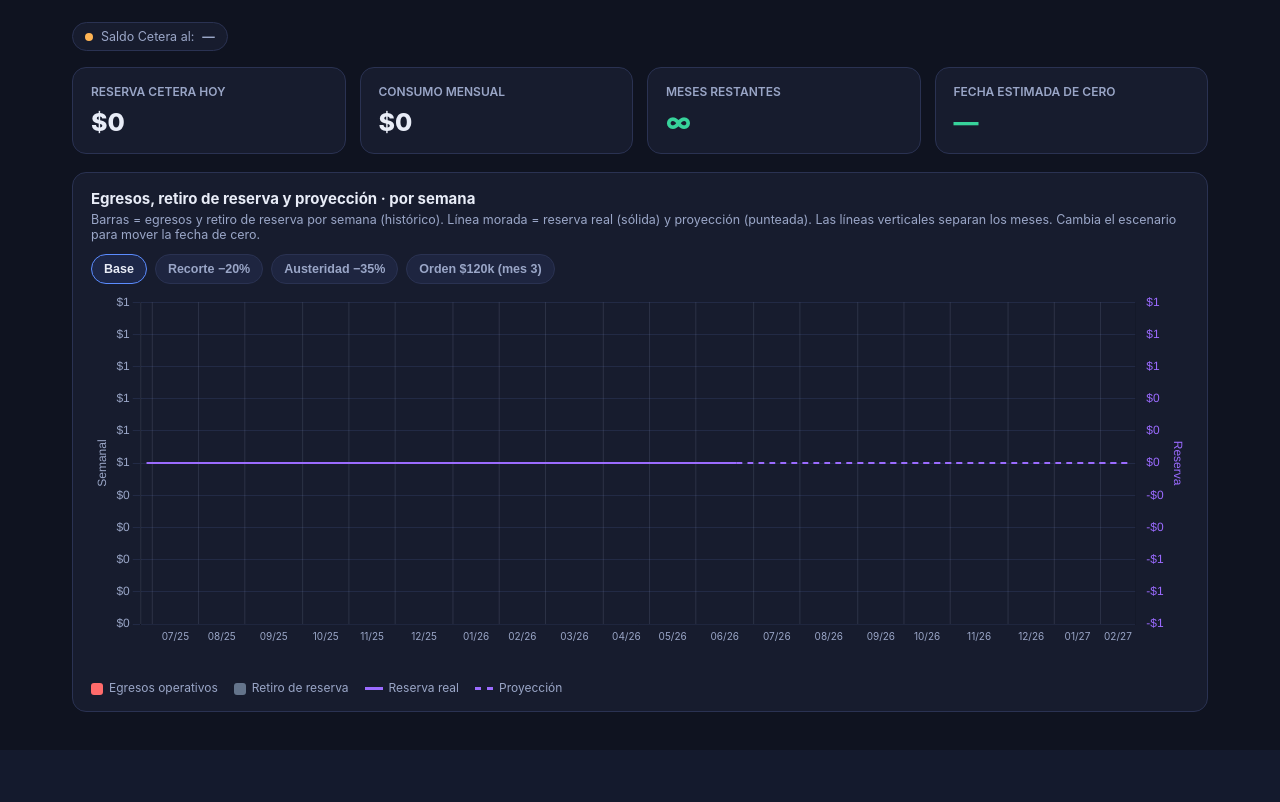
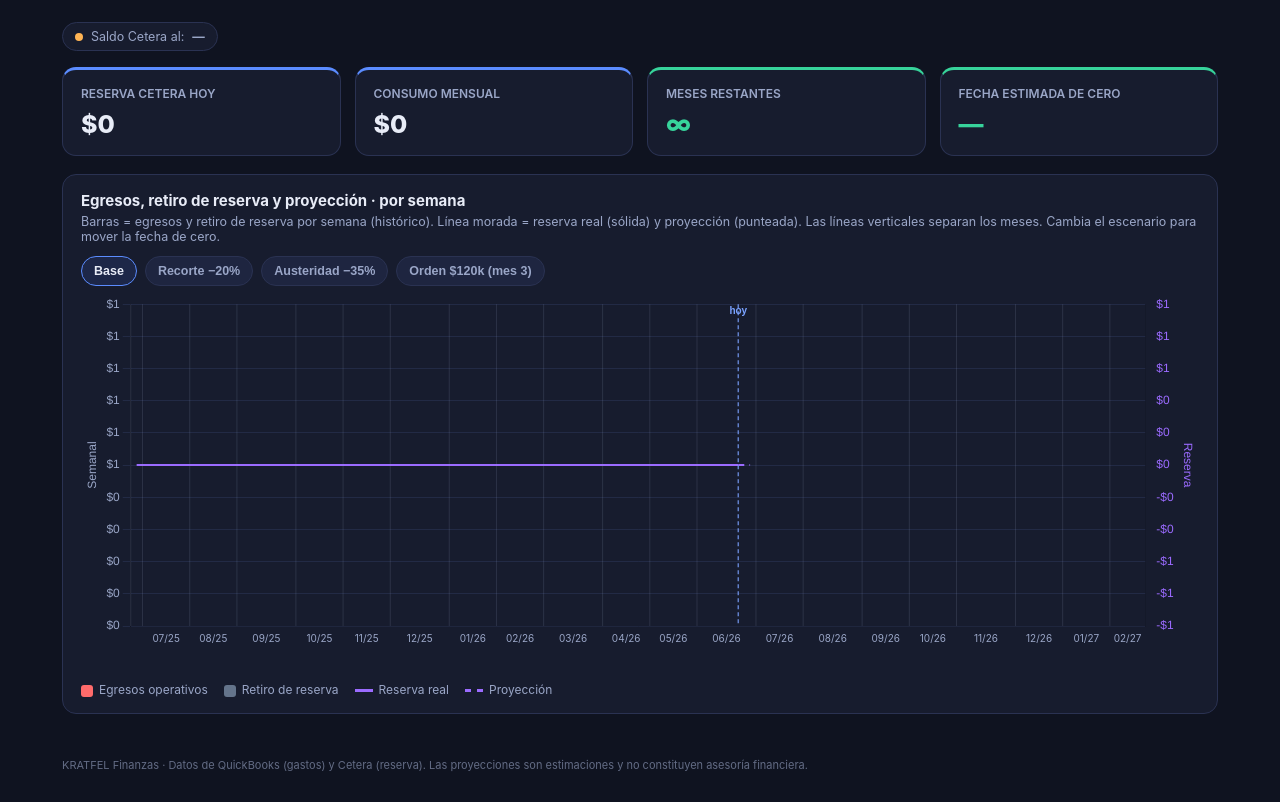
Before and after one commit to pabvi-a11y/kratfel-finanzas, a PHP site: page / in a window 1280 px wide. Shown: the part 63-865 px from the top of the page. Before the commit the page ends 813 px from the top, so only its background shows below. Run offline with PHP 8.4, Linux system fonts and the light colour scheme; the visitor is signed in with stand-in values (Sample User, id 1); data that the repository does not hold is empty.

Commit message:
Pase de diseño: chart clamp en $0 + marca hoy, KPIs con acento+hover, zebra P&L, favicon, footer disclaimer, lockup login, microinteracciones

```diff
--- a/auth/login.php
+++ b/auth/login.php
@@ -27,7 +27,8 @@ if ($_SERVER['REQUEST_METHOD'] === 'POST') {
 $csrf = csrf_token();
 ?>
 <!DOCTYPE html><html lang="es"><head><meta charset="utf-8">
-<meta name="viewport" content="width=device-width, initial-scale=1"><title>Entrar — KRATFEL Finanzas</title>
+<meta name="viewport" content="width=device-width, initial-scale=1">
+<link rel="icon" type="image/png" href="/assets/favicon.png"><title>Entrar — KRATFEL Finanzas</title>
 <style>body{font-family:-apple-system,Segoe UI,Roboto,sans-serif;background:#0f1320;color:#e8ecf7;display:flex;min-height:100vh;align-items:center;justify-content:center}
 .card{background:#171c2e;border:1px solid #2a3252;border-radius:14px;padding:28px;width:320px}
 h1{font-size:18px;margin:0 0 18px}label{font-size:12.5px;color:#9aa6c7}
@@ -35,7 +36,7 @@ input{width:100%;box-sizing:border-box;margin:6px 0 14px;background:#0e1322;bord
 button{width:100%;background:#5b8cff;color:#fff;border:none;border-radius:10px;padding:11px;font-weight:700;font-size:14px;cursor:pointer}
 .err{color:#ff6b6b;font-size:13px;margin-bottom:10px}</style></head>
 <body><form class="card" method="post">
-<h1 style="display:flex;align-items:center;gap:7px;justify-content:center;flex-wrap:wrap"><img src="/assets/logo_kratfel.png" alt="Kratfel" style="height:26px"> <span style="font-weight:400;color:#9aa6c7;font-size:15px">· Finanzas</span></h1>
+<div style="display:flex;flex-direction:column;align-items:center;gap:5px;margin:0 0 22px"><img src="/assets/logo_kratfel.png" alt="Kratfel" style="height:26px"><span style="font-size:10px;letter-spacing:.22em;text-transform:uppercase;color:#9aa6c7">Finanzas</span></div>
 <?php if ($error): ?><div class="err"><?= htmlspecialchars($error) ?></div><?php endif; ?>
 <input type="hidden" name="csrf" value="<?= htmlspecialchars($csrf) ?>">
 <label>Correo</label><input type="email" name="email" required autofocus>
--- a/forecast.php
+++ b/forecast.php
@@ -42,7 +42,8 @@ $eventos=[
 $data=['saldo'=>$saldo,'asof'=>$asof,'cats'=>$cats,'eventos'=>$eventos,'mes0'=>(int)date('n'),'anio0'=>(int)date('Y')];
 ?>
 <!DOCTYPE html><html lang="es"><head><meta charset="utf-8">
-<meta name="viewport" content="width=device-width, initial-scale=1"><title>Forecast — KRATFEL Finanzas</title>
+<meta name="viewport" content="width=device-width, initial-scale=1">
+<link rel="icon" type="image/png" href="/assets/favicon.png"><title>Forecast — KRATFEL Finanzas</title>
 <style>
 :root{--bg:#0f1320;--panel:#171c2e;--panel2:#1e2540;--line:#2a3252;--txt:#e8ecf7;--mut:#9aa6c7;--acc:#5b8cff;--good:#37d39b;--warn:#ffb454;--bad:#ff6b6b;--yellow:#3a3520;--yellowbd:#7a6a2a}
 *{box-sizing:border-box}body{margin:0;font-family:-apple-system,Segoe UI,Roboto,sans-serif;background:var(--bg);color:var(--txt)}
@@ -78,7 +79,7 @@ thead th{color:var(--mut);font-size:11px;text-transform:uppercase;letter-spacing
 .zero{color:var(--bad);font-weight:700}
 .legend{margin-top:10px;color:var(--mut);font-size:12px}.legend b{color:#ffe39a}
 .catname{font-weight:600}
-</style></head>
+.card{transition:border-color .15s ease}.card:hover{border-color:#33406b}.ftr{max-width:1200px;margin:0 auto;padding:6px 22px 30px;color:var(--mut);font-size:11px;opacity:.6}</style></head>
 <body>
 <header>
  <a class="brand" href="/"><img src="/assets/logo_kratfel.png" alt="Kratfel"><span class="tag">Finanzas</span></a><span class="hdiv"></span>
@@ -169,4 +170,5 @@ document.querySelectorAll('#base button').forEach(b=>b.onclick=()=>{
 });
 render();
 </script>
+<footer class="ftr">KRATFEL Finanzas · Datos de QuickBooks (gastos) y Cetera (reserva). Las proyecciones son estimaciones y no constituyen asesoría financiera.</footer>
 </body></html>
--- a/index.php
+++ b/index.php
@@ -40,7 +40,8 @@ $ml=$proj['meses_restantes']; $mlTxt=is_finite($ml)?number_format($ml,1,'.',',')
 $cls=!is_finite($ml)?'good':($ml<3?'bad':($ml<6?'warn':'good'));
 ?>
 <!DOCTYPE html><html lang="es"><head><meta charset="utf-8">
-<meta name="viewport" content="width=device-width, initial-scale=1"><title>KRATFEL · Finanzas</title>
+<meta name="viewport" content="width=device-width, initial-scale=1">
+<link rel="icon" type="image/png" href="/assets/favicon.png"><title>KRATFEL · Finanzas</title>
 <script src="https://cdnjs.cloudflare.com/ajax/libs/Chart.js/4.4.1/chart.umd.min.js"></script>
 <style>
 :root{--bg:#0f1320;--panel:#171c2e;--panel2:#1e2540;--line:#2a3252;--txt:#e8ecf7;--mut:#9aa6c7;--acc:#5b8cff;--good:#37d39b;--warn:#ffb454;--bad:#ff6b6b;--violet:#9b6bff}
@@ -48,7 +49,7 @@ $cls=!is_finite($ml)?'good':($ml<3?'bad':($ml<6?'warn':'good'));
 header{display:flex;align-items:center;gap:16px;padding:14px 22px;border-bottom:1px solid var(--line)}
 .brand{display:flex;flex-direction:column;gap:3px;text-decoration:none}.brand img{height:20px;display:block}.brand .tag{font-size:9.5px;letter-spacing:.22em;text-transform:uppercase;color:var(--mut);padding-left:2px}.hdiv{width:1px;height:26px;background:var(--line);flex:none}
 .who{margin-left:auto;color:var(--mut);font-size:13px}.who a{color:var(--mut)}
-.wrap{max-width:1180px;margin:0 auto;padding:22px}
+.wrap{max-width:1200px;margin:0 auto;padding:22px}
 .fresh{display:flex;gap:16px;flex-wrap:wrap;margin-bottom:16px;font-size:12.5px;color:var(--mut)}
 .chip{display:flex;align-items:center;gap:8px;background:var(--panel);border:1px solid var(--line);border-radius:999px;padding:6px 12px}
 .dot{width:8px;height:8px;border-radius:50%;background:var(--good)}.dot.w{background:var(--warn)}.dot.b{background:var(--bad)}
@@ -65,7 +66,7 @@ header{display:flex;align-items:center;gap:16px;padding:14px 22px;border-bottom:
 .legend i{display:inline-block;width:12px;height:12px;border-radius:3px;vertical-align:middle;margin-right:6px}
 .legend i.l{height:0;width:18px;border-top:3px solid var(--violet);border-radius:0}.legend i.d{height:0;width:18px;border-top:3px dashed var(--violet);border-radius:0}
 nav a{padding:8px 14px;border-radius:10px;text-decoration:none;font-size:14px;font-weight:600}
-</style></head>
+.kpi{border-top:3px solid var(--acc);transition:transform .12s ease,border-color .12s ease}.kpi.good{border-top-color:var(--good)}.kpi.warn{border-top-color:var(--warn)}.kpi.bad{border-top-color:var(--bad)}.kpi:hover{transform:translateY(-2px)}.card{transition:border-color .15s ease}.card:hover{border-color:#33406b}.ftr{max-width:1200px;margin:0 auto;padding:6px 22px 30px;color:var(--mut);font-size:11px;opacity:.6}</style></head>
 <body>
 <header><a class="brand" href="/"><img src="/assets/logo_kratfel.png" alt="Kratfel"><span class="tag">Finanzas</span></a><span class="hdiv"></span>
 <nav style="display:flex;gap:6px;margin-left:8px"><a href="/" style="color:#e8ecf7;background:#1e2540">Dashboard</a><a href="/pnl.php" style="color:#9aa6c7">Reportes</a><a href="/forecast.php" style="color:#9aa6c7">Forecast</a></nav>
@@ -92,7 +93,7 @@ nav a{padding:8px 14px;border-radius:10px;text-decoration:none;font-size:14px;fo
 const D = <?= json_encode($data, JSON_UNESCAPED_UNICODE) ?>;
 const fmt=n=>(n<0?'-':'')+'$'+Math.abs(Math.round(n)).toLocaleString('en-US');
 const MESJS=['ene','feb','mar','abr','may','jun','jul','ago','sep','oct','nov','dic'];
-const monthSep={id:'monthSep',afterDraw(c){const x=c.scales.x,a=c.chartArea,ctx=c.ctx;const half=(x.getPixelForValue(1)-x.getPixelForValue(0))/2;const starts=[];D.labels.forEach((l,i)=>{if(l[1])starts.push(i);});ctx.save();ctx.strokeStyle='rgba(154,166,199,.16)';ctx.lineWidth=1;starts.forEach(i=>{const px=x.getPixelForValue(i)-half;ctx.beginPath();ctx.moveTo(px,a.top);ctx.lineTo(px,a.bottom);ctx.stroke();});ctx.fillStyle='#9aa6c7';ctx.font='10px -apple-system,Segoe UI,sans-serif';ctx.textAlign='center';ctx.textBaseline='top';for(let k=0;k<starts.length;k++){const i=starts[k];const left=x.getPixelForValue(i)-half;const right=(k+1<starts.length)?x.getPixelForValue(starts[k+1])-half:a.right;if(right-left<26)continue;ctx.fillText(D.labels[i][1],(left+right)/2,a.bottom+8);}ctx.restore();}};
+const monthSep={id:'monthSep',afterDraw(c){const x=c.scales.x,a=c.chartArea,ctx=c.ctx;const half=(x.getPixelForValue(1)-x.getPixelForValue(0))/2;const starts=[];D.labels.forEach((l,i)=>{if(l[1])starts.push(i);});ctx.save();ctx.strokeStyle='rgba(154,166,199,.16)';ctx.lineWidth=1;starts.forEach(i=>{const px=x.getPixelForValue(i)-half;ctx.beginPath();ctx.moveTo(px,a.top);ctx.lineTo(px,a.bottom);ctx.stroke();});ctx.fillStyle='#9aa6c7';ctx.font='10px -apple-system,Segoe UI,sans-serif';ctx.textAlign='center';ctx.textBaseline='top';for(let k=0;k<starts.length;k++){const i=starts[k];const left=x.getPixelForValue(i)-half;const right=(k+1<starts.length)?x.getPixelForValue(starts[k+1])-half:a.right;if(right-left<26)continue;ctx.fillText(D.labels[i][1],(left+right)/2,a.bottom+8);}const hx=x.getPixelForValue(D.histW-1);ctx.setLineDash([4,3]);ctx.strokeStyle='rgba(123,162,255,.75)';ctx.lineWidth=1.5;ctx.beginPath();ctx.moveTo(hx,a.top);ctx.lineTo(hx,a.bottom);ctx.stroke();ctx.setLineDash([]);ctx.fillStyle='#7aa2ff';ctx.font='bold 10px sans-serif';ctx.textAlign='center';ctx.textBaseline='top';ctx.fillText('hoy',hx,a.top+2);ctx.restore();}};
 const scen=[{id:'base',name:'Base',mult:1,inc:0,im:0},{id:'c20',name:'Recorte −20%',mult:.8,inc:0,im:0},{id:'c35',name:'Austeridad −35%',mult:.65,inc:0,im:0},{id:'ord',name:'Orden $120k (mes 3)',mult:1,inc:120000,im:3}];
 let cur='base';
 const scEl=document.getElementById('scen');
@@ -104,7 +105,7 @@ function monthly(s){const v=D.vel*s.mult;let b=D.saldo,ml=0,cero=null;
 // proyección semanal de la reserva
 function weeklyForward(s){const vw=D.velWeek*s.mult;const arr=Array(D.totW).fill(null);let bal=D.saldo;arr[D.histW-1]=Math.round(bal);
  const ordWeek=D.histW-1+Math.round(s.im*4.345);
- for(let k=D.histW;k<D.totW;k++){ if(k===ordWeek&&s.inc)bal+=s.inc; bal-=vw; arr[k]=Math.round(bal);} return arr;}
+ for(let k=D.histW;k<D.totW;k++){ if(k===ordWeek&&s.inc)bal+=s.inc; bal-=vw; if(bal<=0){arr[k]=0;break;} arr[k]=Math.round(bal);} return arr;}
 let chart;
 function render(){const s=scen.find(x=>x.id===cur);const mo=monthly(s);
  document.getElementById('kVel').textContent=fmt(mo.v);
@@ -130,4 +131,5 @@ function render(){const s=scen.find(x=>x.id===cur);const mo=monthly(s);
 }
 render();
 </script>
+<footer class="ftr">KRATFEL Finanzas · Datos de QuickBooks (gastos) y Cetera (reserva). Las proyecciones son estimaciones y no constituyen asesoría financiera.</footer>
 </body></html>
--- a/settings.php
+++ b/settings.php
@@ -10,7 +10,8 @@ $sr = rw_saldo_actual();
 $ok = ($conn && $conn['estado']==='conectado');
 ?>
 <!DOCTYPE html><html lang="es"><head><meta charset="utf-8">
-<meta name="viewport" content="width=device-width, initial-scale=1"><title>Ajustes — KRATFEL Finanzas</title>
+<meta name="viewport" content="width=device-width, initial-scale=1">
+<link rel="icon" type="image/png" href="/assets/favicon.png"><title>Ajustes — KRATFEL Finanzas</title>
 <style>
 :root{--bg:#0f1320;--panel:#171c2e;--panel2:#1e2540;--line:#2a3252;--txt:#e8ecf7;--mut:#9aa6c7;--acc:#5b8cff;--good:#37d39b;--bad:#ff6b6b;--warn:#ffb454}
 *{box-sizing:border-box}body{margin:0;font-family:-apple-system,Segoe UI,Roboto,sans-serif;background:var(--bg);color:var(--txt)}
@@ -28,7 +29,7 @@ h2{font-size:18px;margin:6px 0 14px}
 .btn{background:var(--acc);color:#fff;border:none;padding:10px 16px;border-radius:10px;font-weight:700;cursor:pointer;font-size:14px;text-decoration:none;display:inline-block}
 .btn.ghost{background:var(--panel2);color:var(--txt);border:1px solid var(--line)}
 .cap{color:var(--mut);font-size:12.5px;margin-top:8px}
-</style></head>
+.card{transition:border-color .15s ease}.card:hover{border-color:#33406b}.ftr{max-width:720px;margin:0 auto;padding:6px 22px 30px;color:var(--mut);font-size:11px;opacity:.6}</style></head>
 <body>
 <header>
  <a class="brand" href="/"><img src="/assets/logo_kratfel.png" alt="Kratfel"><span class="tag">Finanzas</span></a><span class="hdiv"></span>
@@ -67,4 +68,5 @@ h2{font-size:18px;margin:6px 0 14px}
   <p class="cap">Cetera/AdviceWorks no tiene API; el saldo lo actualiza el administrador con el valor real de la cuenta.</p>
  </div>
 </div>
+<footer class="ftr">KRATFEL Finanzas · Datos de QuickBooks (gastos) y Cetera (reserva). Las proyecciones son estimaciones y no constituyen asesoría financiera.</footer>
 </body></html>
```
Also changed, not shown: pnl.php (+5 -3 lines), assets/favicon.png (added).
